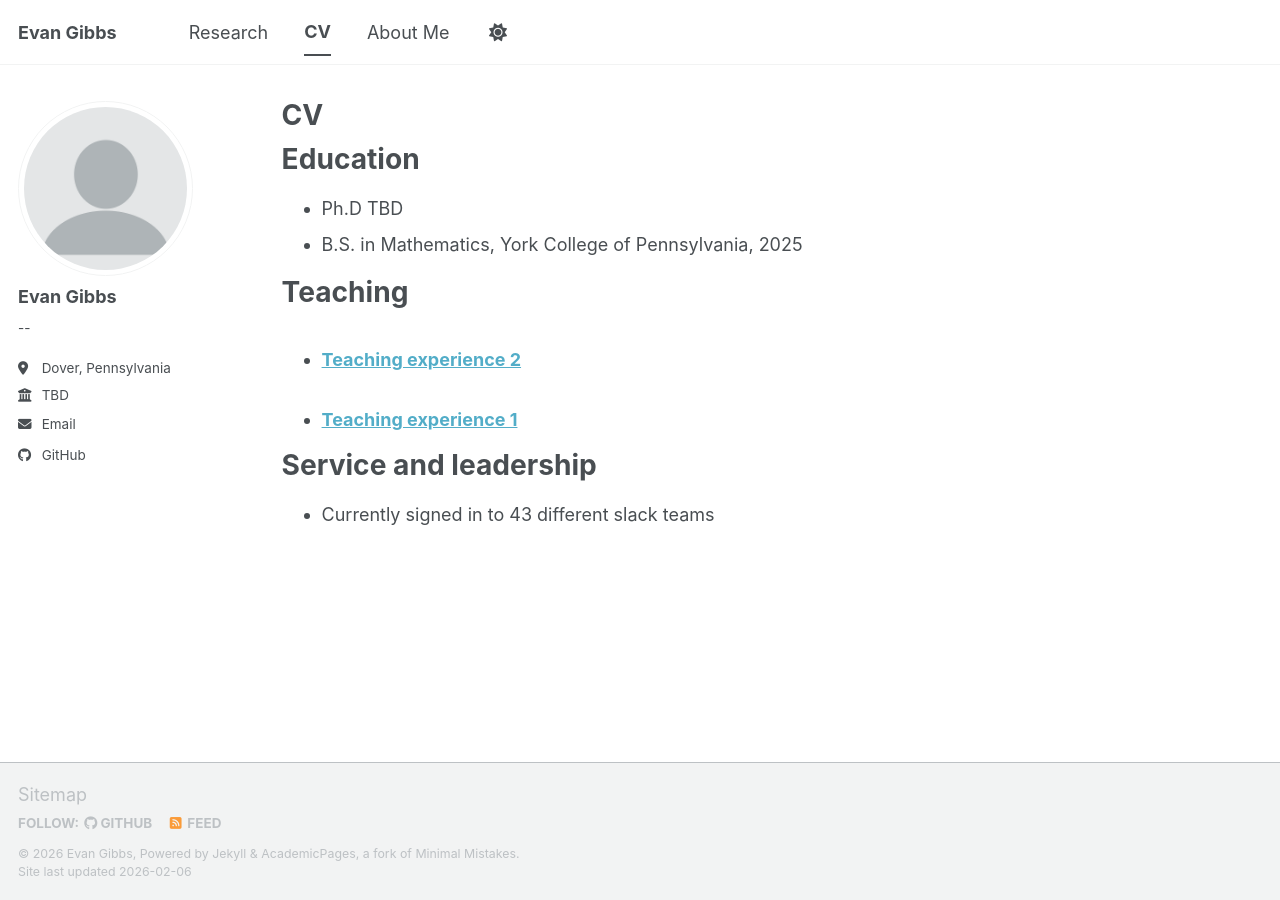
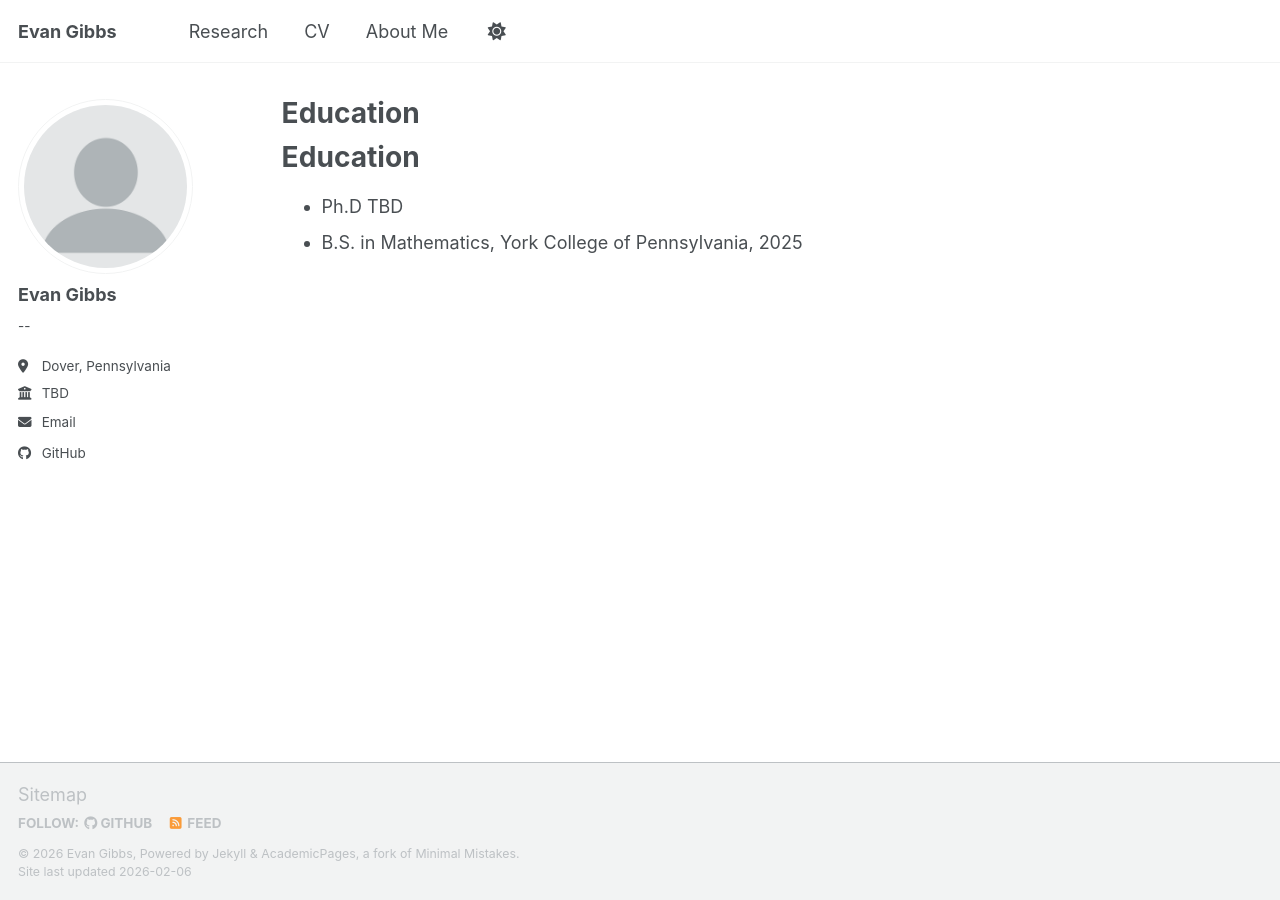
Before and after one commit to EvanGibbs717/EvanGibbs, a Jekyll site: the page built from _pages/cv.md, in a window 1280 px wide. Built offline with Jekyll 4.4.1, drawn with Linux system fonts in a browser that asks for light colours; a script bundle is joined from its source files by our own code; library files that are not in the unit come from our copies.

Commit message:
Update cv.md

```diff
--- a/_pages/cv.md
+++ b/_pages/cv.md
@@ -1,7 +1,7 @@
 ---
 layout: archive
-title: "CV"
-permalink: /cv/
+title: "Education"
+permalink: /Education/
 author_profile: true
 redirect_from:
   - /resume
@@ -13,14 +13,3 @@
 ======
 * Ph.D TBD
 * B.S. in Mathematics, York College of Pennsylvania, 2025
-
-
-Teaching
-======
-  <ul>{% for post in site.teaching reversed %}
-    {% include archive-single-cv.html %}
-  {% endfor %}</ul>
-
-Service and leadership
-======
-* Currently signed in to 43 different slack teams
```
